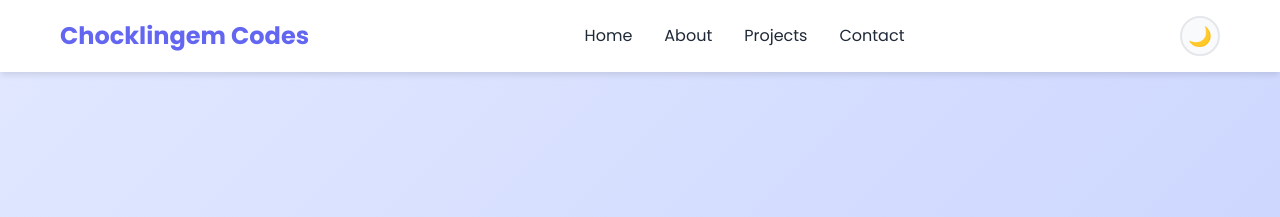
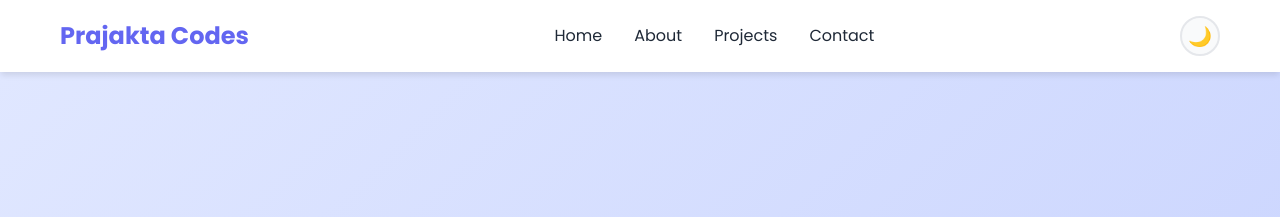
Before and after one commit to prajaktapatil-arrk/Cursor_Project, a plain HTML site: page index.html in a window 1280 px wide. Shown: the top 217 px of the page. Drawn offline with Linux system fonts and the light colour scheme.

Commit message:
Update index.html

```diff
--- a/index.html
+++ b/index.html
@@ -3,7 +3,7 @@
 <head>
     <meta charset="UTF-8">
     <meta name="viewport" content="width=device-width, initial-scale=1.0">
-    <title>Chocklingem Codes - Portfolio</title>
+    <title>Prajakta Codes - Portfolio</title>
     <link rel="stylesheet" href="style.css">
     <link rel="preconnect" href="https://fonts.googleapis.com">
     <link rel="preconnect" href="https://fonts.gstatic.com" crossorigin>
@@ -13,7 +13,7 @@
     <!-- Navigation -->
     <nav class="navbar">
         <div class="container">
-            <div class="nav-brand">Chocklingem Codes</div>
+            <div class="nav-brand">Prajakta Codes</div>
             <ul class="nav-menu">
                 <li><a href="#home">Home</a></li>
                 <li><a href="#about">About</a></li>
```
